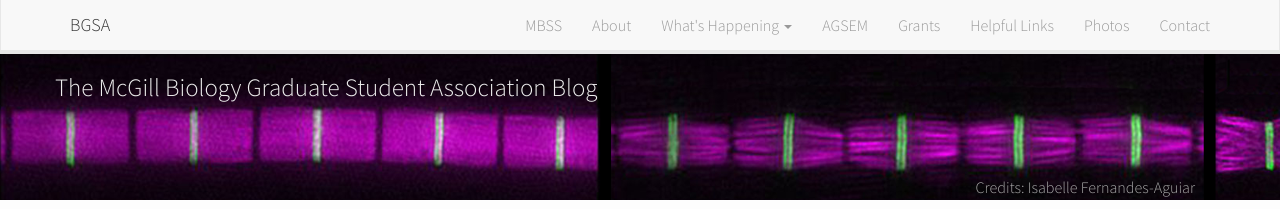
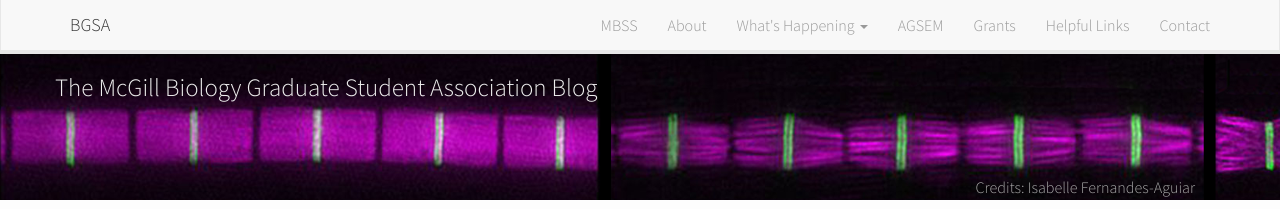
Before and after one commit to McGillBGSA/McGillBGSA.github.io, a Jekyll site: the page built from index.html, in a window 1280 px wide. Shown: the top 209 px of the page. Built offline with Jekyll 4.4.1, drawn with Linux system fonts in a browser that asks for light colours; nearby versions of some CDN libraries; the list of posts is cut into pages by our own code.

Commit message:
remove photos until I get around to making a page for it

```diff
--- a/_includes/header.html
+++ b/_includes/header.html
@@ -35,9 +35,6 @@
           <a href="{{ "/helpful-links/" | prepend: site.baseurl }}">Helpful Links</a>
         </li>
         <li>
-          <a href="#">Photos</a>
-        </li>
-        <li>
           <a href="{{ "/contact/" | prepend: site.baseurl }}">Contact</a>
         </li>
       </ul>
```
